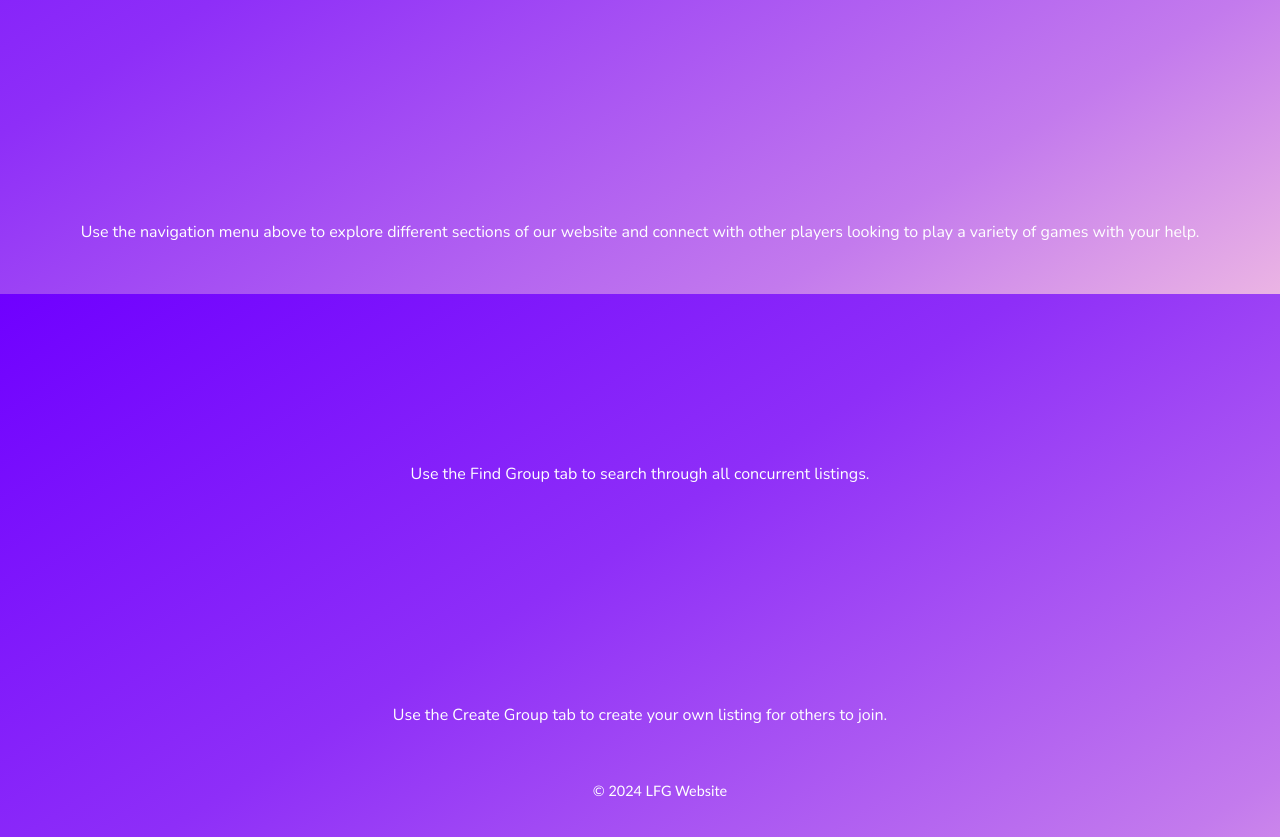
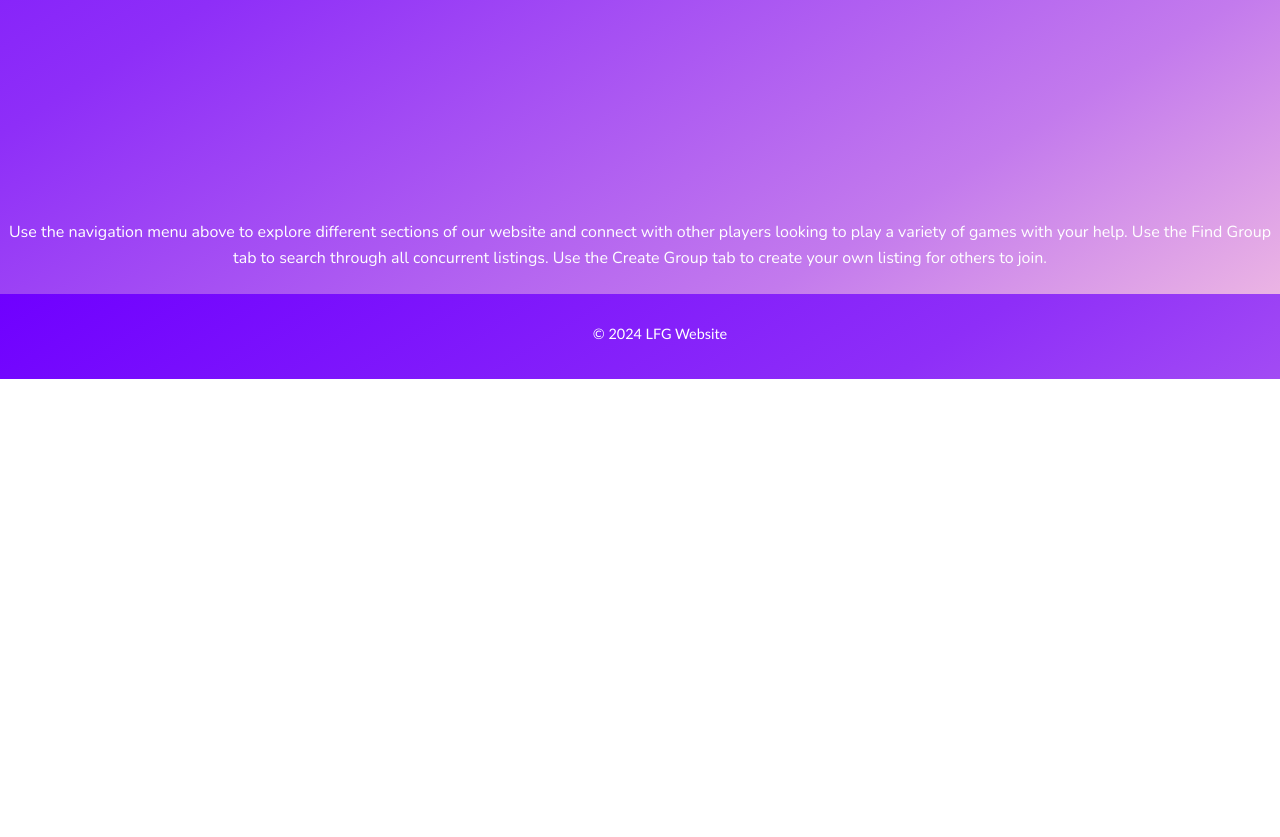
Before and after one commit to Ren-2093/companionwebsite, a website: page lfg-website/home.html in a window 1280 px wide. Shown: the part 506-1343 px from the top of the page. After the commit the page ends 885 px from the top, so only its background shows below. Drawn offline with nearby package versions, Linux system fonts and the light colour scheme.

Commit message:
Update home.html

```diff
--- a/lfg-website/home.html
+++ b/lfg-website/home.html
@@ -22,9 +22,9 @@
         <div class="home-page">
             <h2><strong>Explore Companion Website</strong></h2>
             <p>Use the navigation menu above to explore different sections of our website and connect with other players looking to
-                play a variety of games with your help.</p>
-            <p>Use the Find Group tab to search through all concurrent listings.</p>
-            <p>Use the Create Group tab to create your own listing for others to join.</p>
+                play a variety of games with your help.
+            Use the Find Group tab to search through all concurrent listings.
+            Use the Create Group tab to create your own listing for others to join.</p>
         </div>
     </main>
 
```
